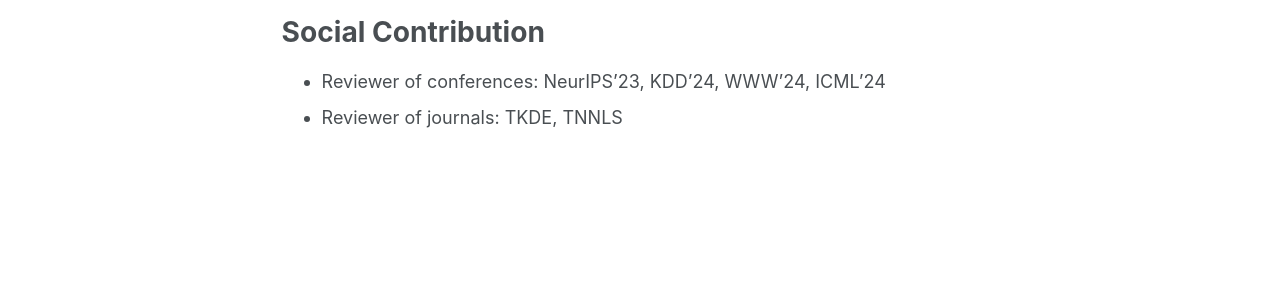
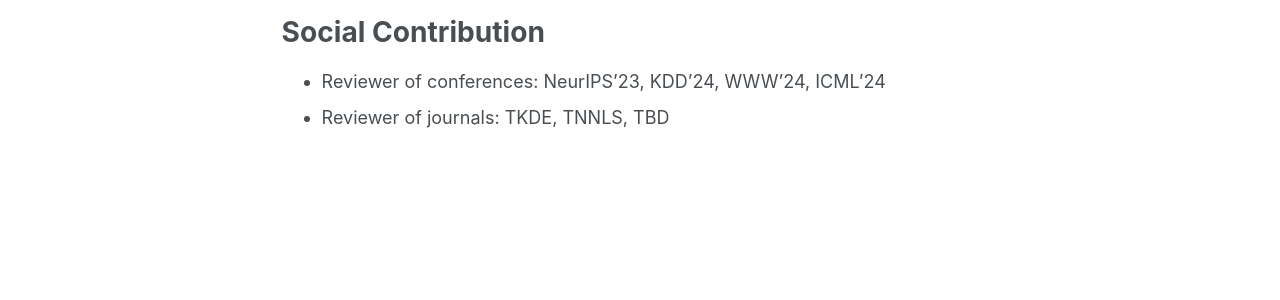
Before and after one commit to Chenglu0426/Chenglu0426.github.io, a Jekyll site: the page built from _pages/cv.md, in a window 1280 px wide and 1251 px high. Shown: the part 694-994 px from the top of the window. Built offline with Jekyll 4.4.1, drawn with Linux system fonts in a browser that asks for light colours; some web fonts are replaced.

Commit message:
Update cv.md

```diff
--- a/_pages/cv.md
+++ b/_pages/cv.md
@@ -34,4 +34,4 @@ Teaching
 Social Contribution
 =====
 * Reviewer of conferences: NeurIPS'23, KDD'24, WWW'24, ICML'24
-* Reviewer of journals: TKDE, TNNLS
+* Reviewer of journals: TKDE, TNNLS, TBD
```
